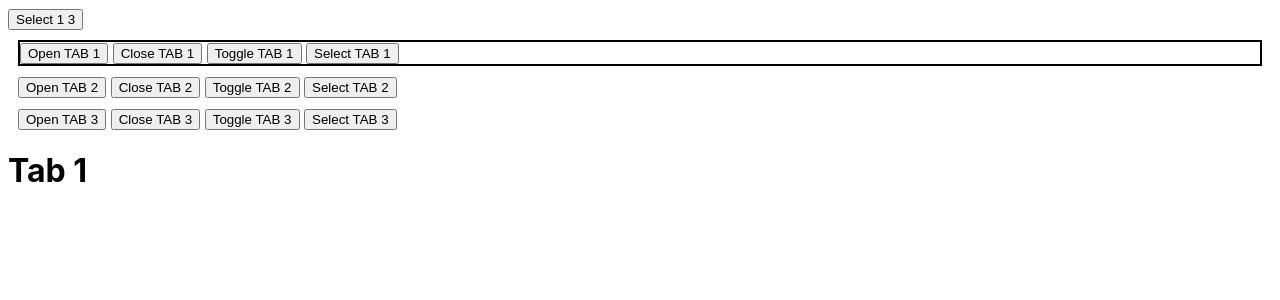
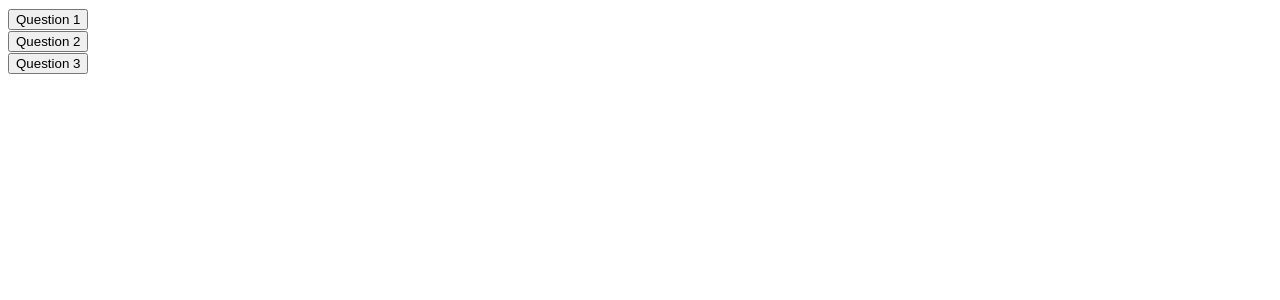
Before and after one commit to HeadMad/svelte-super, a SvelteKit app: page /svelte5 in a window 1280 px wide. Shown: the top 300 px of the page. Built offline with nearby package versions, Linux system fonts and the light colour scheme.

Commit message:
Svelte 5

```diff
--- a/src/lib/super-content.svelte
+++ b/src/lib/super-content.svelte
@@ -16,5 +16,5 @@
 </script>
 
 {#if opened}
-  {@render children({ opened, id })}
+  {@render children()}
 {/if}
--- a/src/routes/svelte5/+page.svelte
+++ b/src/routes/svelte5/+page.svelte
@@ -1,39 +1,48 @@
 <script>
-  import Super from "$lib";
+  import { slide } from 'svelte/transition';
+  import Accordion from '$lib';
+
+  const faq = {
+    'Q1': {
+      question: 'Question 1',
+      answer: 'Answer 1',
+    },
+    'Q2': {
+      question: 'Question 2',
+      answer: 'Answer 2',
+    },
+    'Q3': {
+      question: 'Question 3',
+      answer: 'Answer 3',
+    },
+  };
 </script>
 
-<Super>
-  {#snippet children({ open, close, toggle, select, isActive, controls })}
-    <button
-      onclick={() => select("TAB 1", "TAB 3")}
-      class:active={isActive("TAB 1", "TAB 3")}>Select 1 3</button
-    >
 
-      {#each controls as { id, active }}
-      <div class:active style:margin="10px">
-        <button onclick={() => open(id)}>Open {id}</button>
-        <button onclick={() => close(id)}>Close {id}</button>
-        <button onclick={() => toggle(id)}>Toggle {id}</button>
-        <button onclick={() => select(id)}>Select {id}</button>
-      </div>
-    {/each}
+<Accordion >
+{#snippet children({toggle, close, isActive})}
+{@const ids = Object.keys(faq)}
 
-    <Super.Content id="TAB 1" opened>
-      <h1>Tab 1</h1>
-    </Super.Content>
+  {#if isActive(...ids)}
+  <button onclick={() => close(...ids)}>Collapse </button>
+  {/if}
 
-    <Super.Content id="TAB 2">
-      <h1>Tab 2</h1>
-    </Super.Content>
+  {#each Object.entries(faq) as [id, item]}
+  {@const active = isActive(id)}
+  <div>
+    <button class:active onclick={() => toggle(id)}>{item.question}</button>
 
-    <Super.Content id="TAB 3">
-      <h1>Tab 3</h1>
-    </Super.Content>
-  {/snippet}
-</Super>
+    <Accordion.Content {id}>
+      <p transition:slide>{item.answer}</p>
+    </Accordion.Content>
+  </div>
+  {/each}
+
+{/snippet}
+</Accordion>
 
 <style>
   .active {
-    border: 2px solid #000;
+    border-color: #000
   }
 </style>
```
Also changed, not shown: 2 other files (tests, documents, lock files or other folders).
